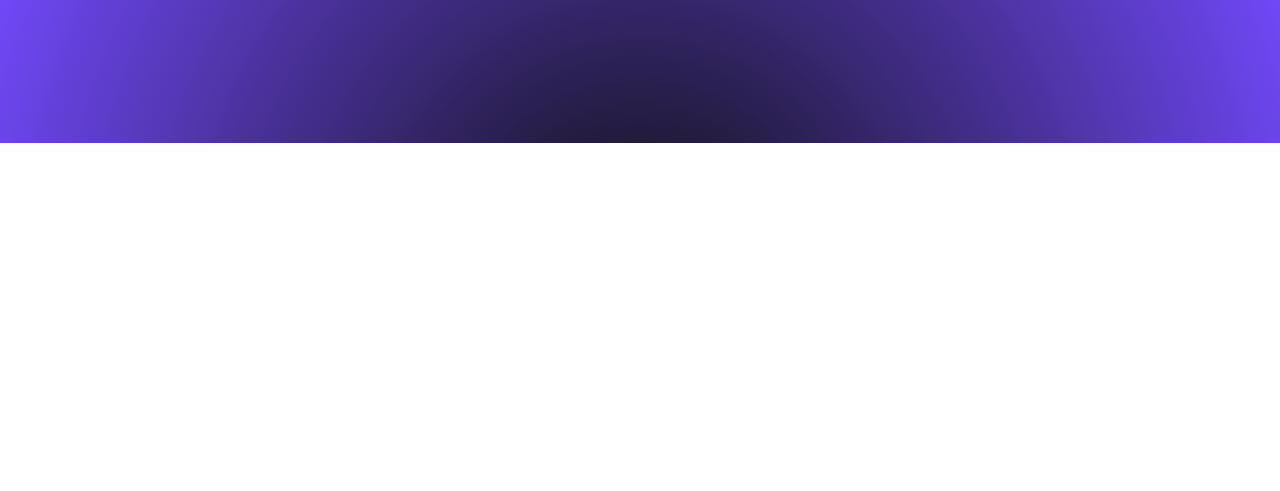
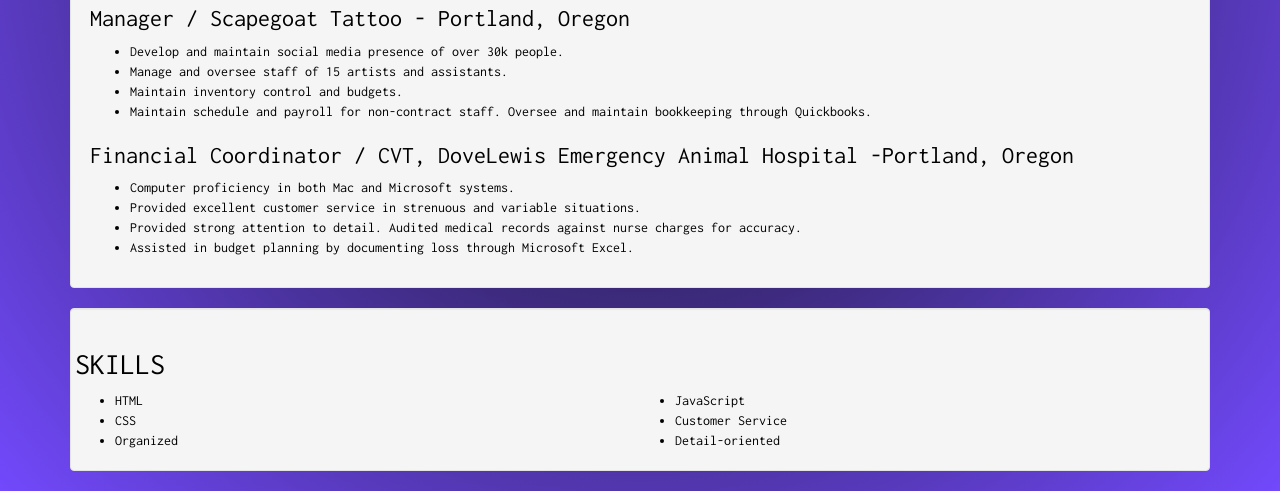
Before and after one commit to JoseyKinnaman/portfolio2020, a plain HTML site: page index.html in a window 1280 px wide. Shown: the part 657-1148 px from the top of the page. Before the commit the page ends 800 px from the top, so only its background shows below. Drawn offline with Linux system fonts and the light colour scheme.

Commit message:
add content and panels to index.html

```diff
--- a/index.html
+++ b/index.html
@@ -36,19 +36,71 @@
           />
         </div>
       </div>
+      <div class="well">
         <div class="bio">
           <div class="col">
             <h2>About me</h2>
           </div>
         </div>
+      </div>
+      <div class="well">
         <div class="resume">
           <div class="col">
-          <h2>Resume</h2>
+            <h2>EXPERIENCE</h2>
+
+            <h3>Manager / Scapegoat Tattoo - Portland, Oregon</h3>
+            <ul>
+              <li>
+                Develop and maintain social media presence of over 30k people.
+              </li>
+              <li>Manage and oversee staff of 15 artists and assistants.</li>
+              <li>Maintain inventory control and budgets.</li>
+              <li>
+                Maintain schedule and payroll for non-contract staff. Oversee
+                and maintain bookkeeping through Quickbooks.
+              </li>
+            </ul>
+            <h3>
+              Financial Coordinator / CVT, DoveLewis Emergency Animal Hospital
+              -Portland, Oregon
+            </h3>
+            <ul>
+              <li>Computer proficiency in both Mac and Microsoft systems.</li>
+              <li>
+                Provided excellent customer service in strenuous and variable
+                situations.
+              </li>
+              <li>
+                Provided strong attention to detail. Audited medical records
+                against nurse charges for accuracy.
+              </li>
+              <li>
+                Assisted in budget planning by documenting loss through
+                Microsoft Excel.
+              </li>
+            </ul>
           </div>
         </div>
+      </div>
+      <div class="well">
         <div class="Skills">
-        <div class="col">
-          <h2>Skills and Interests</h2>
+          <div class="row">
+            <h2>SKILLS</h2>
+            <div class="row">
+              <ul>
+                <div class="col-md-6">
+                  <li>HTML</li>
+                  <li>CSS</li>
+                  <li>Organized</li>
+                </div>
+                <div class="col-md-6">
+                  <li>JavaScript</li>
+                  <li>Customer Service</li>
+                  <li>Detail-oriented</li>
+                </div>
+              </ul>
+            </div>
+          </div>
         </div>
       </div>
     </div>
```
Lines whose indentation alone changed are shown as unchanged.
